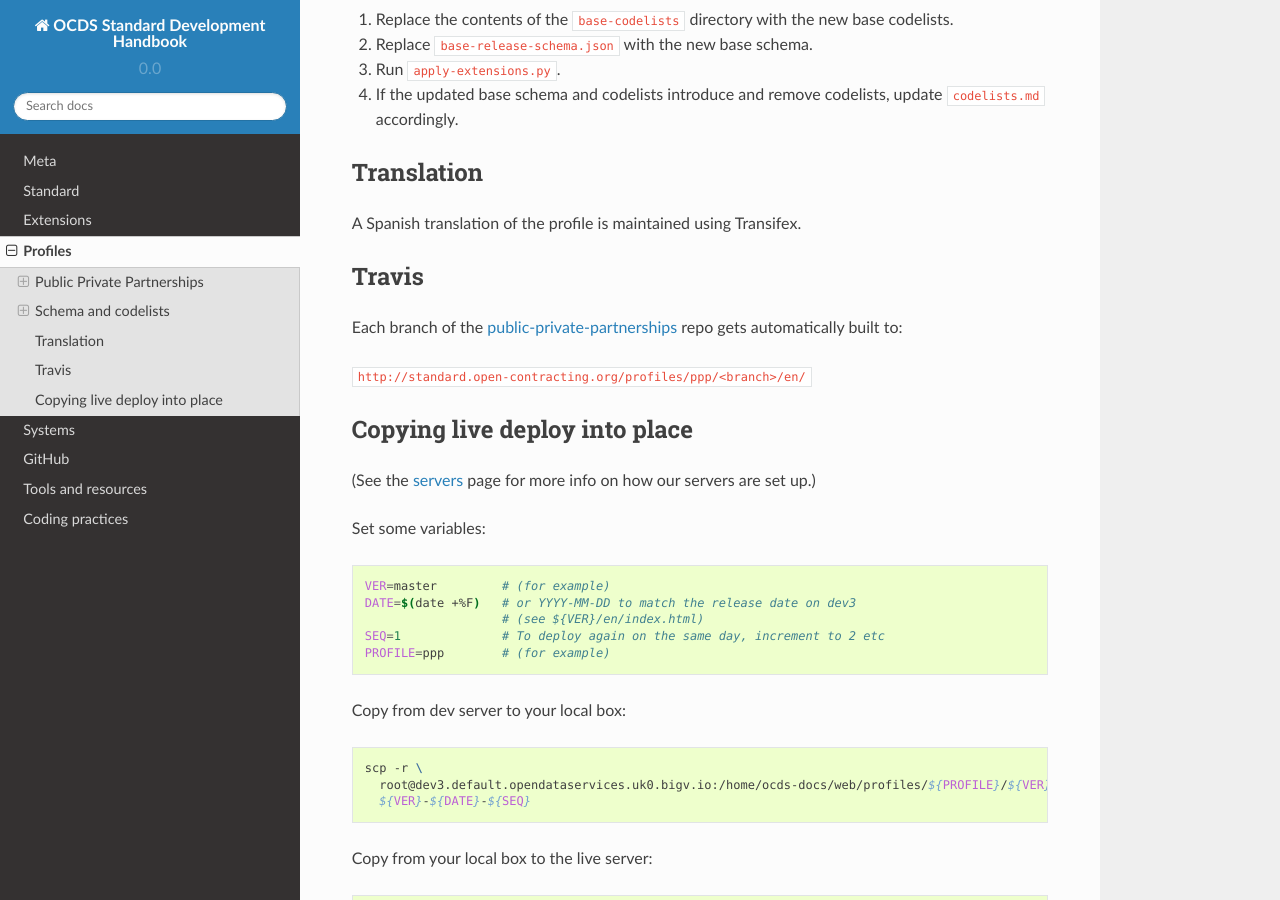
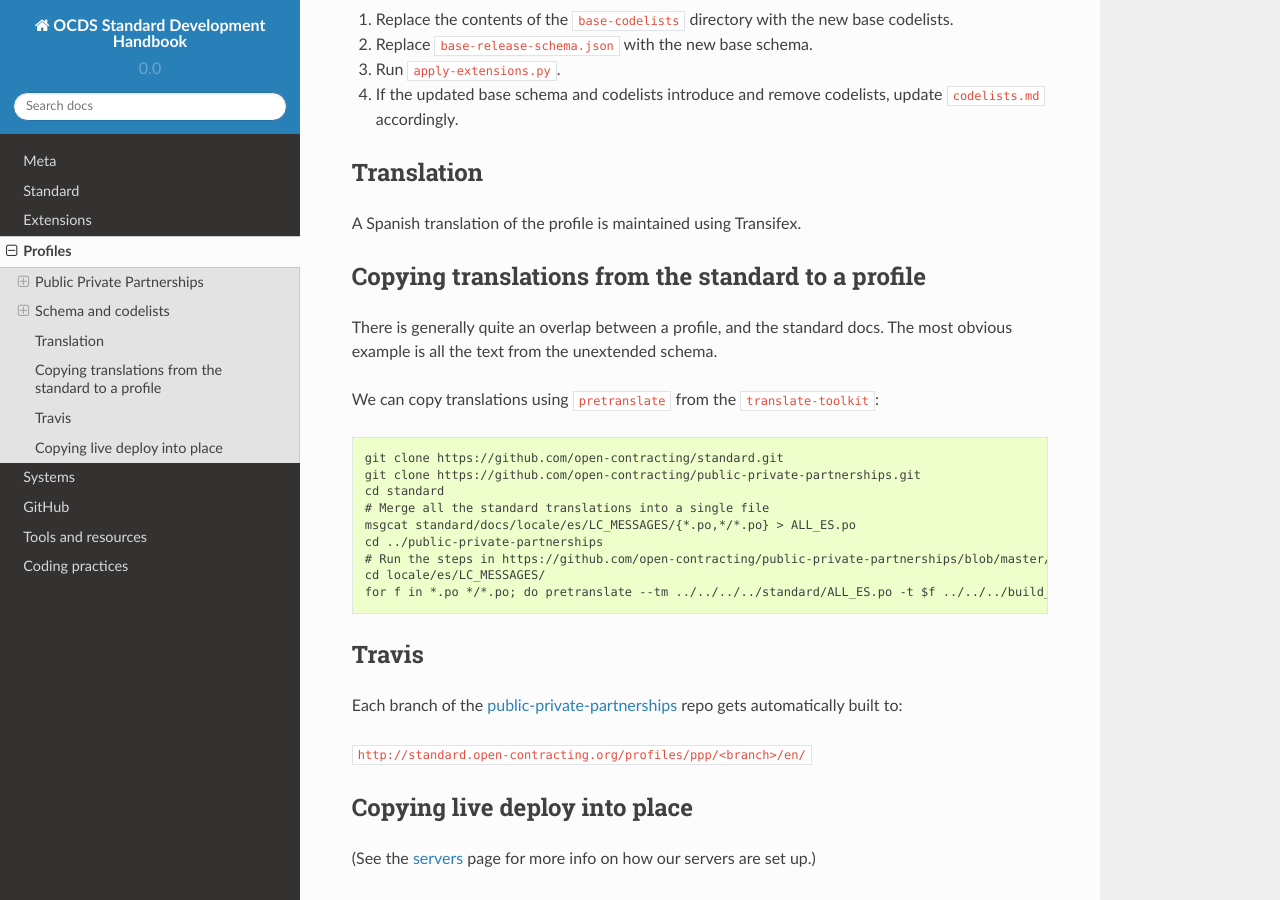
Before and after one commit to open-contracting/standard-development-handbook, a Sphinx documentation site: the page built from docs/profiles/index.md, in a window 1280 px wide and 900 px high, scrolled down 1441 px. Built offline with Sphinx 7.4.7 and the Read the Docs theme 2.0.0, drawn with Linux system fonts in a browser that asks for light colours.

Commit message:
[#70] Add section about copying translations to profiles

````diff
--- a/docs/profiles/index.md
+++ b/docs/profiles/index.md
@@ -52,6 +52,24 @@ To update the base schema and codelists that the profile is built on:
 
 A Spanish translation of the profile is maintained using Transifex.
 
+## Copying translations from the standard to a profile
+
+There is generally quite an overlap between a profile, and the standard docs. The most obvious example is all the text from the unextended schema.
+
+We can copy translations using `pretranslate` from the `translate-toolkit`:
+
+```
+git clone https://github.com/open-contracting/standard.git
+git clone https://github.com/open-contracting/public-private-partnerships.git
+cd standard
+# Merge all the standard translations into a single file
+msgcat standard/docs/locale/es/LC_MESSAGES/{*.po,*/*.po} > ALL_ES.po
+cd ../public-private-partnerships
+# Run the steps in https://github.com/open-contracting/public-private-partnerships/blob/master/README-Docs.md#translation-guide under “Extracting strings that need translating:”
+cd locale/es/LC_MESSAGES/
+for f in *.po */*.po; do pretranslate --tm ../../../../standard/ALL_ES.po -t $f ../../../build_locale/${f}t $f; done
+```
+
 ## Travis
 
 Each branch of the [public-private-partnerships](https://github.com/open-contracting/public-private-partnerships) repo gets automatically built to:
````
